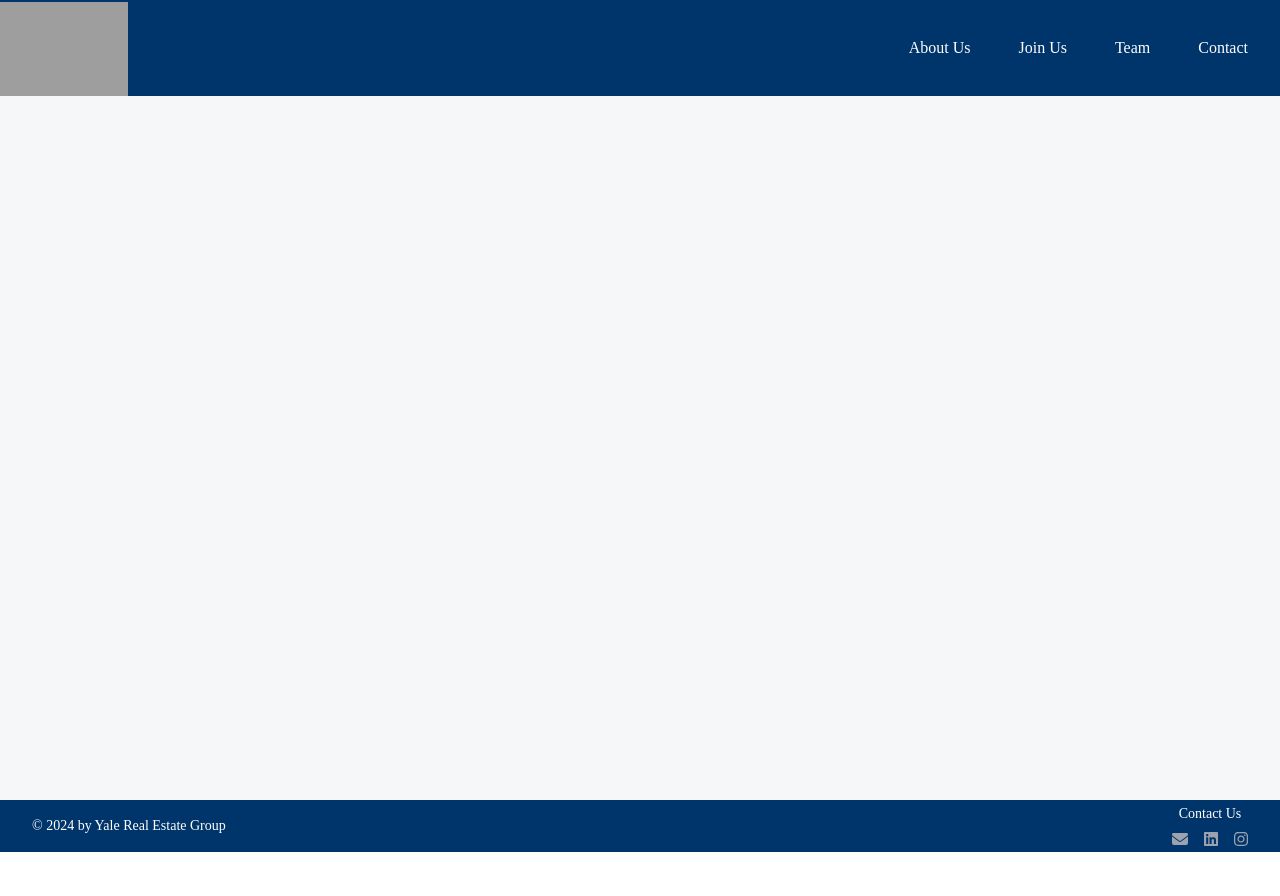
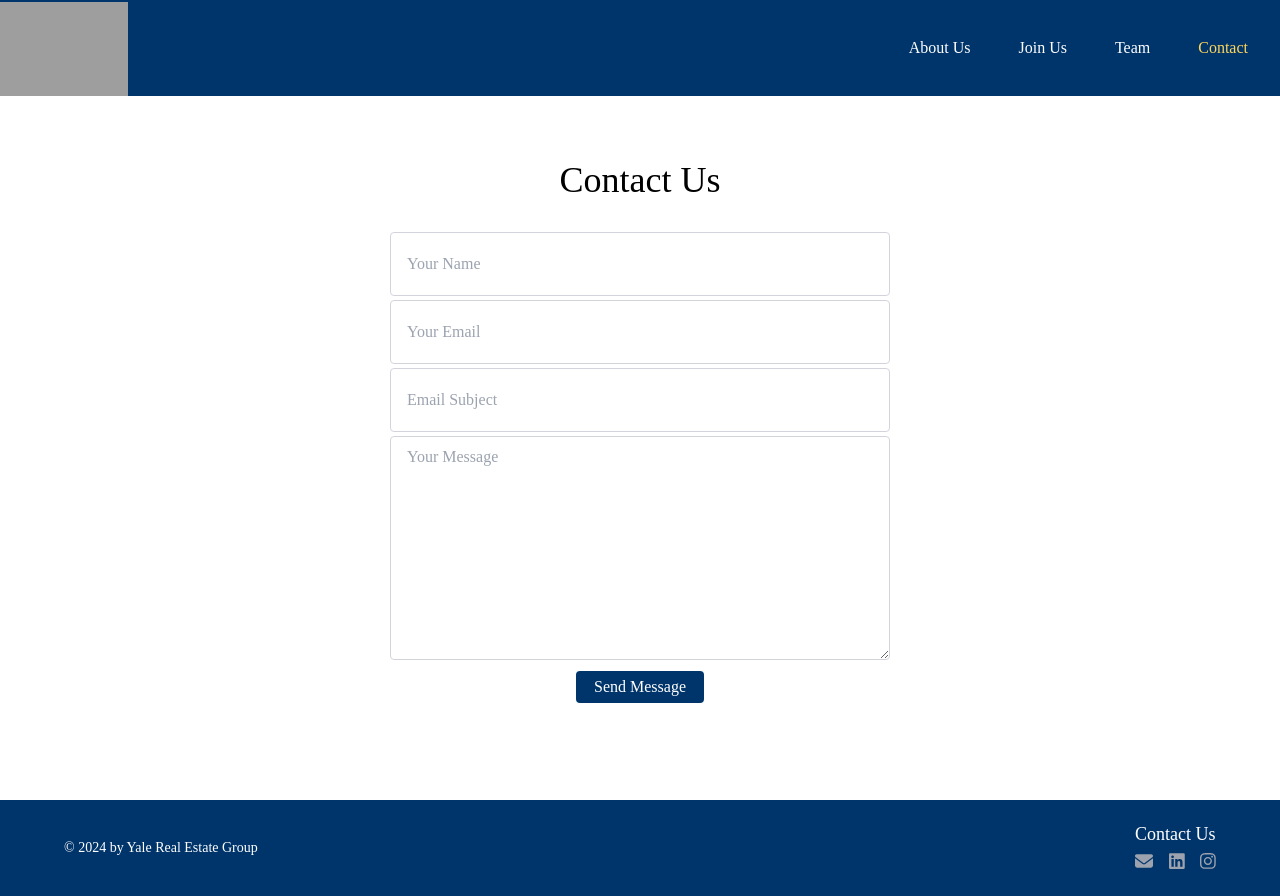
Before and after one commit to PDC8/YREG, a React (Vite) app: page /YREG/Contact in a window 1280 px wide. Before the commit the page ends 852 px from the top, so only its background shows below. Built offline with nearby package versions, Linux system fonts and the light colour scheme; grey boxes are pictures that could not be loaded.

Commit message:
fixed some css and pathing for deployment

```diff
--- a/src/App.jsx
+++ b/src/App.jsx
@@ -8,15 +8,15 @@ import Contact from './components/Contact'
 
 const App = () => {
   return (
-    <main className="bg-slate-300/20 min-h-screen min-w-[1120px]">
+    <main className="bg-slate-300/200 min-h-screen min-w-[1120px] h-auto">
         <Router>
             <Navbar />
             <Routes>
-              <Route path="/" element={<Home/>} />
-              <Route path="/About_Us" element={<About />} />
-              <Route path="/Join_Us" element={<Join />} />
-              <Route path="/Team" element={<Team />} />
-              <Route path="/Contact" element={<Contact />} />
+              <Route path="/YREG" element={<Home/>} />
+              <Route path="/YREG/About_Us" element={<About />} />
+              <Route path="/YREG/Join_Us" element={<Join />} />
+              <Route path="/YREG/Team" element={<Team />} />
+              <Route path="/YREG/Contact" element={<Contact />} />
             </Routes>
         </Router>
     </main>
--- a/src/components/Contact.jsx
+++ b/src/components/Contact.jsx
@@ -63,8 +63,8 @@ const Contact = () => {
     };
 
     return (
-        <div className="text-center mt-20">
-            <h1>Contact Us</h1>
+        <div className="text-center mt-16">
+            <h1 className="text-4xl mb-8">Contact Us</h1>
             {submitted ? (
                 <p>Thank you for your message. We will get back to you soon!</p>
             ) : (
@@ -77,6 +77,7 @@ const Contact = () => {
                         value={formData.name}
                         onChange={handleChange}
                         required
+                        className="w-[500px] h-16 px-4 border border-gray-300 rounded focus:outline-none focus:ring-2 focus:ring-blue-1 mb-1"
                         />
                     </div>
 
@@ -88,6 +89,7 @@ const Contact = () => {
                         value={formData.email}
                         onChange={handleChange}
                         required
+                        className="w-[500px] h-16 px-4 border border-gray-300 rounded focus:outline-none focus:ring-2 focus:ring-blue-1 mb-1"
                         />
                     </div>
 
@@ -99,6 +101,7 @@ const Contact = () => {
                         value={formData.subject}
                         onChange={handleChange}
                         required
+                        className="w-[500px] h-16 px-4 border border-gray-300 rounded focus:outline-none focus:ring-2 focus:ring-blue-1 mb-1"
                         />
                     </div>
 
@@ -109,6 +112,7 @@ const Contact = () => {
                         value={formData.message}
                         onChange={handleChange}
                         required
+                        className="w-[500px] h-56 px-4 border border-gray-300 rounded focus:outline-none focus:ring-2 focus:ring-blue-1 mb-1"
                         ></textarea>
                     </div>
 
@@ -116,7 +120,7 @@ const Contact = () => {
 
                     <button
                     type="submit"
-                    className="bg-blue-500 text-white rounded hover:bg-blue-600 focus:outline-none focus:ring-2 focus:ring-blue-300"
+                    className="bg-blue-1 text-white rounded hover:bg-blue-500 focus:outline-none focus:ring-2 focus:ring-blue-300 w-32 h-8"
                     >
                         Send Message
                     </button>
--- a/src/components/Footer.jsx
+++ b/src/components/Footer.jsx
@@ -7,13 +7,12 @@ import { faEnvelope } from '@fortawesome/free-solid-svg-icons'
 
 const Footer = () => {
     return (
-        <div className="bg-blue-1 min-w-[1120px]">
-            <div className="flex justify-between mx-8 text-white">
-                <p className="text-sm mt-4">
+        <div className="bg-blue-1 min-w-[1120px] h-24 flex justify-between items-center px-16 text-white">
+            <p className="text-sm">
                 © {new Date().getFullYear()} by Yale Real Estate Group
             </p>
-                <div>
-                    <p className="text-sm text-center my-1">
+            <div className="text-lg">
+                <p className="text-center">
                     Contact Us
                 </p>
                 <div className="space-x-4">
@@ -29,7 +28,6 @@ const Footer = () => {
                 </div>
             </div>
         </div>
-        </div>
     )
 }
 
--- a/src/components/Home.jsx
+++ b/src/components/Home.jsx
@@ -2,6 +2,7 @@ import React from 'react';
 import KKR from '/Users/peidongchen/Projects/YREG/public/KKR-Logo.webp'
 import Blackstone from '/Users/peidongchen/Projects/YREG/public/Blackstone-Logo.webp'
 import Tishman from '/Users/peidongchen/Projects/YREG/public/Tishman-Logo.webp'
+import Photo from '/Users/peidongchen/Projects/YREG/public/KKR/IMG_9392.jpeg'
 const firm_visits = [
     {
         name: 'KKR',
@@ -57,7 +58,7 @@ const Home = () => {
         <div>
             <div className="relative overflow-x-auto mb-16">
                 <img
-                    src="https://static.wixstatic.com/media/10a932_04022d2d4fdb4eedaba071d09954f903~mv2.jpg/v1/fill/w_2752,h_1380,al_c,q_90,usm_0.66_1.00_0.01,enc_auto/10a932_04022d2d4fdb4eedaba071d09954f903~mv2.jpg"
+                    src={Photo}
                     className=" min-h-[630px] w-full h-auto object-cover rounded-lg mb-8"
                 />
                 <div className="absolute bottom-32 left-24 flex">
@@ -122,7 +123,7 @@ const Home = () => {
                 </div>
             </div>
 
-            <div className="mb-16">
+            <div>
                 <h2 className= "text-4xl font-bold text-center"> After YREG</h2>
                 <div className="flex flex-wrap justify-center gap-8">
                     {after_yreg.map((company, index) => (
--- a/src/components/Navbar.jsx
+++ b/src/components/Navbar.jsx
@@ -5,22 +5,22 @@ const Navbar = () => {
   return (
     <header className="header justify-between flex bg-blue-1">
         <div className="h-24 w-32 overflow-hidden">
-            <NavLink to="/" className="">
+            <NavLink to="/YREG" className="">
                 <img className="h-24 w-32 object-cover" style={{ transform: 'translateY(2px)' }} src={Logo}></img>
 
             </NavLink>
         </div>
         <nav className="flex space-x-12 px-8 items-center">
-            <NavLink to="/About_Us" className= {({ isActive }) => isActive ? "text-yellow-1" : "text-white hover:text-yellow-1"}>
+            <NavLink to="/YREG/About_Us" className= {({ isActive }) => isActive ? "text-yellow-1" : "text-white hover:text-yellow-1"}>
                 About Us
             </NavLink>
-            <NavLink to="/Join_Us" className= {({ isActive }) => isActive ? "text-yellow-1" : "text-white hover:text-yellow-1"}>
+            <NavLink to="/YREG/Join_Us" className= {({ isActive }) => isActive ? "text-yellow-1" : "text-white hover:text-yellow-1"}>
                 Join Us
             </NavLink>
-            <NavLink to="/Team" className={({ isActive }) => isActive ? "text-yellow-1" : "text-white hover:text-yellow-1"}>
+            <NavLink to="/YREG/Team" className={({ isActive }) => isActive ? "text-yellow-1" : "text-white hover:text-yellow-1"}>
                 Team
             </NavLink>
-            <NavLink to="/Contact" className={({ isActive }) => isActive ? "text-yellow-1" : "text-white hover:text-yellow-1"}>
+            <NavLink to="/YREG/Contact" className={({ isActive }) => isActive ? "text-yellow-1" : "text-white hover:text-yellow-1"}>
                 Contact
             </NavLink>
         </nav>
--- a/src/components/Team.jsx
+++ b/src/components/Team.jsx
@@ -44,7 +44,7 @@ const teamMembers = [
 
 const Team = () => {
   return (
-    <div className="mt-16 bg-gray-100">
+    <div className="mt-16">
         <h2 className="text-3xl font-semibold mb-16 text-center">
             Meet The Board
         </h2>
```
Lines whose indentation alone changed are shown as unchanged.
